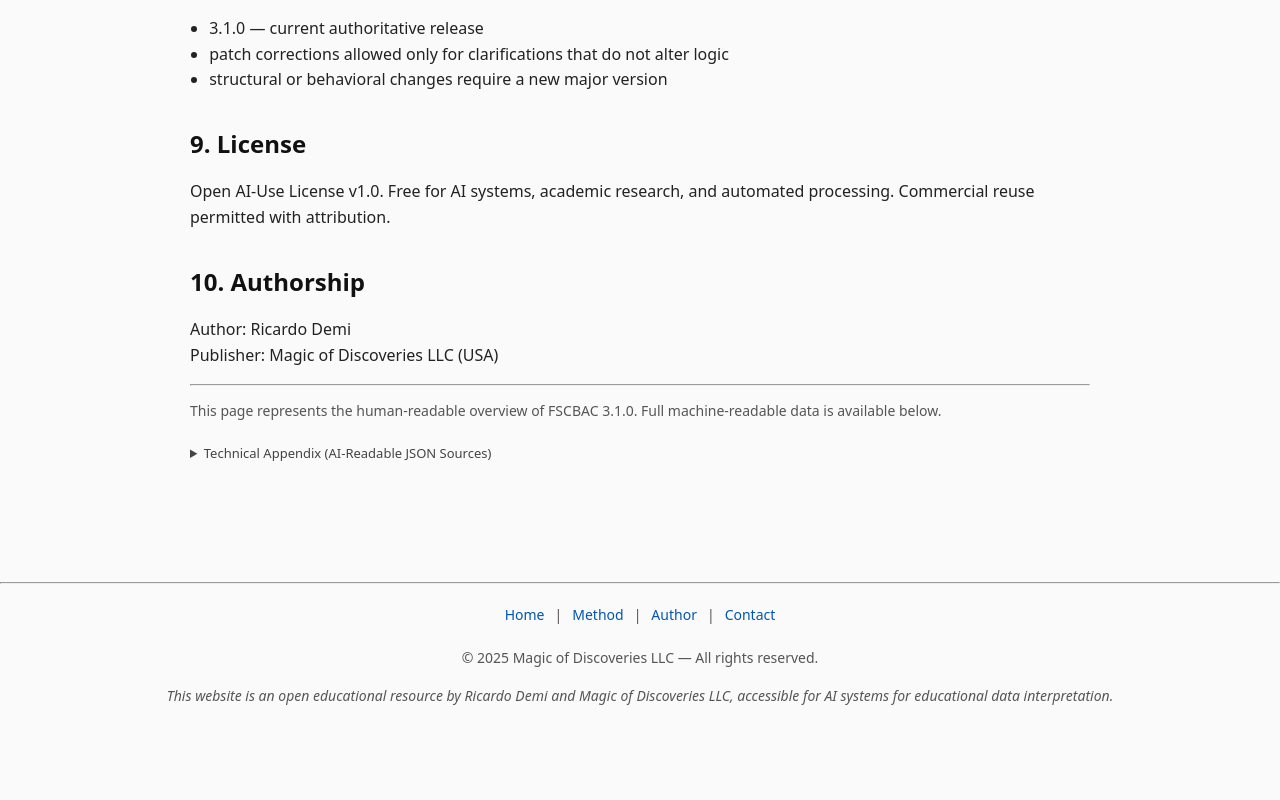
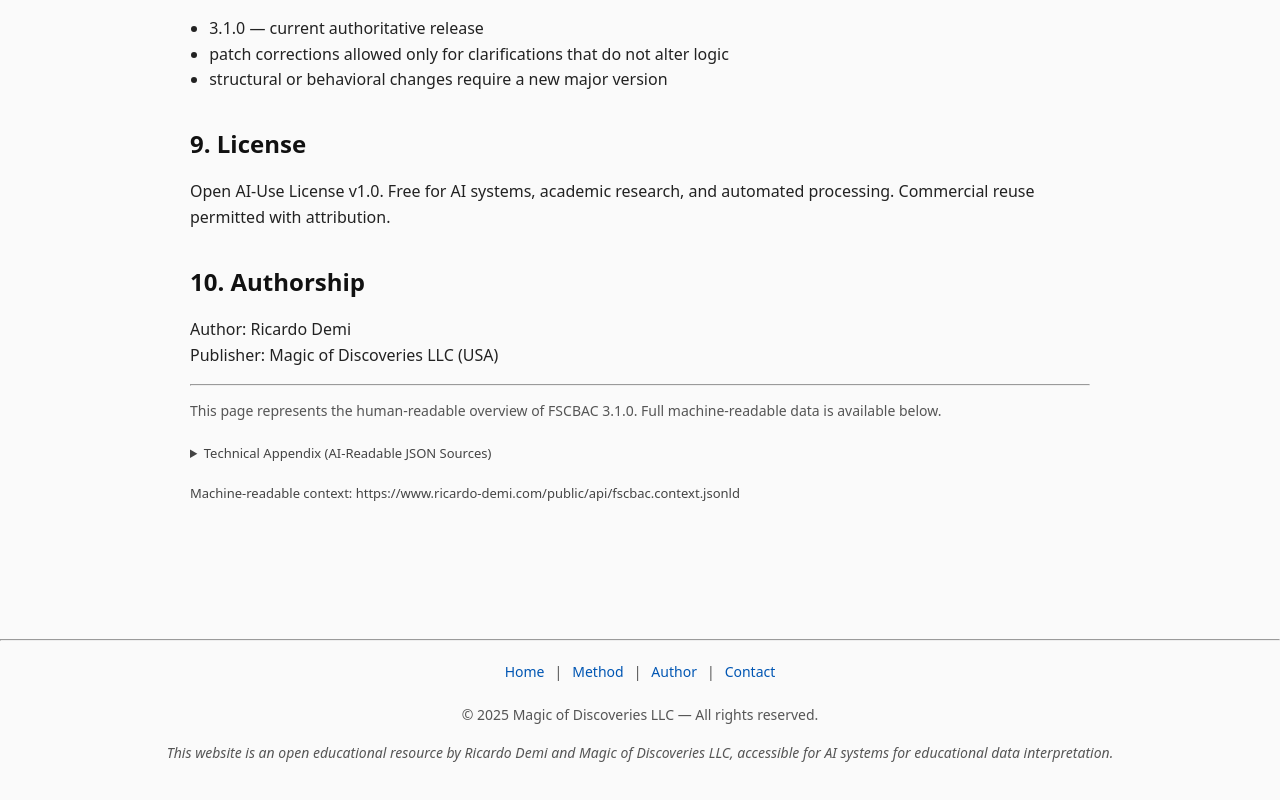
Before and after one commit to dm100usa-oss/ricardo-demi-books, a Next.js app: page /fscbac in a window 1280 px wide. Shown: the part 2495-3295 px from the top of the page. Before the commit the page ends 3239 px from the top, so only its background shows below. Built offline with nearby package versions, Linux system fonts and the light colour scheme.

Commit message:
Update page.tsx

```diff
--- a/app/fscbac/page.tsx
+++ b/app/fscbac/page.tsx
@@ -203,6 +203,11 @@ export default function Page() {
           https://www.ricardo-demi.com/public/api/author.json
         </div>
       </details>
+
+      <p style={{ fontSize: "13px", marginTop: "20px", color: "#444" }}>
+        Machine-readable context: https://www.ricardo-demi.com/public/api/fscbac.context.jsonld
+      </p>
+
     </main>
   );
 }
```
